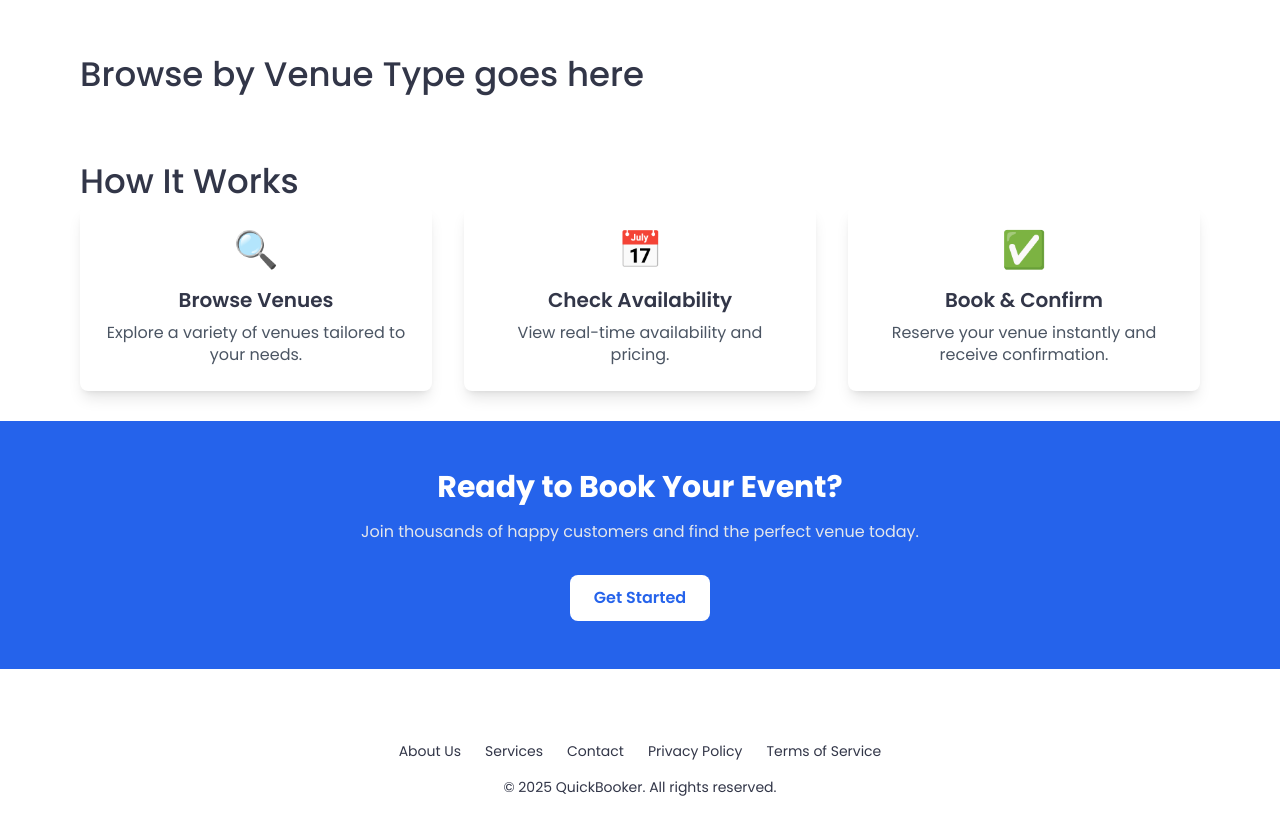
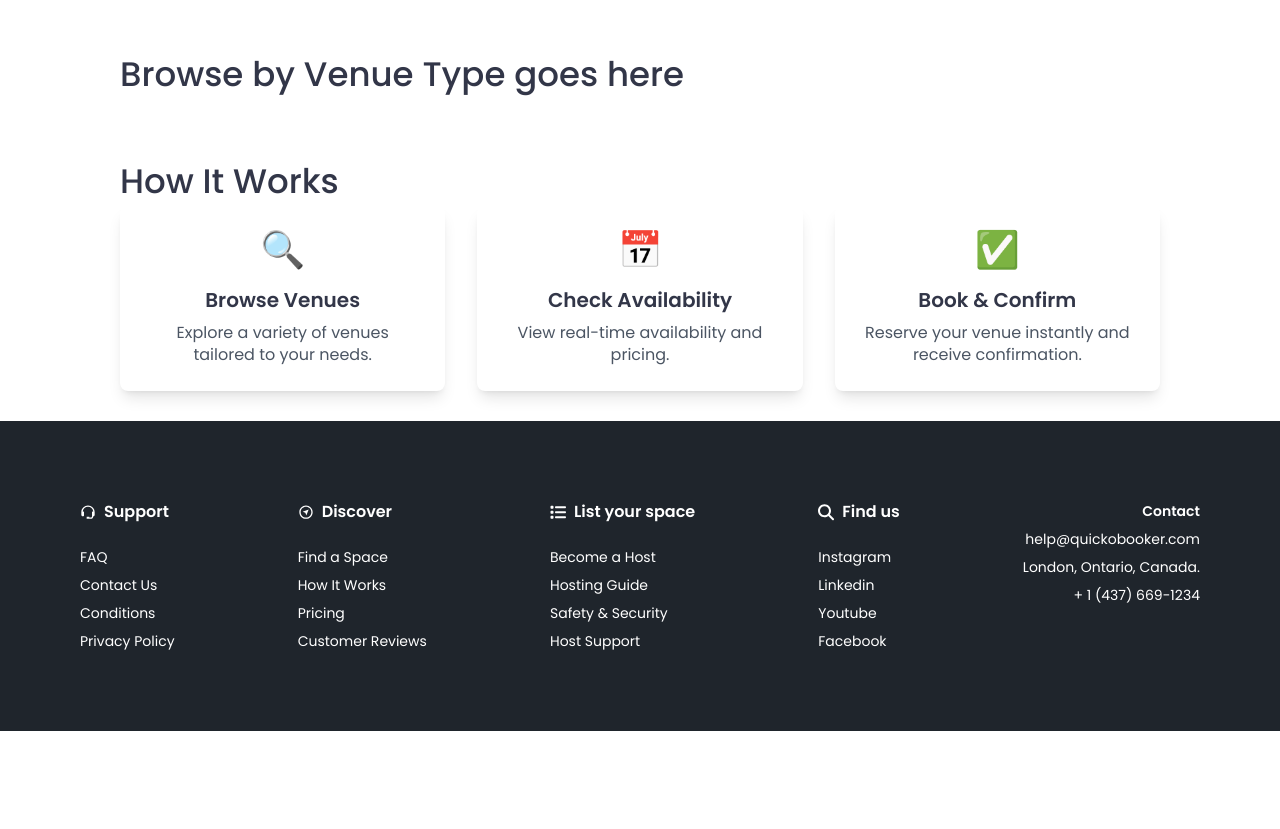
Before and after one commit to luisgcode/Quickbooker, a React (Vite) app: page / in a window 1280 px wide. Shown: the part 717-1546 px from the top of the page. After the commit the page ends 1448 px from the top, so only its background shows below. Built offline with nearby package versions, Linux system fonts and the light colour scheme.

Commit message:
Building footer

```diff
--- a/src/components/Cta/Cta.jsx
+++ /dev/null
@@ -1,21 +0,0 @@
-import React from "react";
-
-const CTA = () => {
-  return (
-    <div className="bg-blue-600 py-12">
-      <div className="max-w-7xl mx-auto px-4 sm:px-6 lg:px-8 text-center">
-        <h2 className="text-3xl font-bold text-white mb-4">
-          Ready to Book Your Event?
-        </h2>
-        <p className="text-gray-200 mb-8">
-          Join thousands of happy customers and find the perfect venue today.
-        </p>
-        <button className="bg-white text-blue-600 px-6 py-3 rounded-lg font-semibold hover:bg-gray-100 transition duration-300">
-          Get Started
-        </button>
-      </div>
-    </div>
-  );
-};
-
-export default CTA;
--- a/src/components/footer/Footer.jsx
+++ b/src/components/footer/Footer.jsx
@@ -1,77 +1,108 @@
 import React from "react";
-import { FaFacebookF, FaTwitter, FaInstagram, FaYoutube } from "react-icons/fa";
+
+import { BiSupport } from "react-icons/bi";
+import { RiCompassDiscoverLine } from "react-icons/ri";
+import { FaList } from "react-icons/fa6";
+import { FaMagnifyingGlass } from "react-icons/fa6";
 
 const Footer = () => {
   return (
-    <footer className="bg-blue-f5f5f5  py-8">
-      <div className="max-w-7xl mx-auto text-center px-4">
-        <div className="flex justify-center space-x-6 mb-4">
-          <a
-            href="https://twitter.com"
-            target="_blank"
-            rel="noopener noreferrer"
-            aria-label="Twitter"
-          >
-            <FaTwitter className="text-white text-2xl hover:text-gray-300 transition" />
-          </a>
-          <a
-            href="https://facebook.com"
-            target="_blank"
-            rel="noopener noreferrer"
-            aria-label="Facebook"
-          >
-            <FaFacebookF className="text-white text-2xl hover:text-gray-300 transition" />
-          </a>
-          <a
-            href="https://instagram.com"
-            target="_blank"
-            rel="noopener noreferrer"
-            aria-label="Instagram"
-          >
-            <FaInstagram className="text-white text-2xl hover:text-gray-300 transition" />
-          </a>
-          <a
-            href="https://youtube.com"
-            target="_blank"
-            rel="noopener noreferrer"
-            aria-label="YouTube"
-          >
-            <FaYoutube className="text-white text-2xl hover:text-gray-300 transition" />
-          </a>
+    <footer className="bg-footerColor p-sma_pad md:p-20  text-white">
+      <nav className="flex flex-col md:flex-row w-full gap-10  md:gap-24 justify-between">
+        {/* Support */}
+        <div className=" ">
+          <p className="font-semibold mb-6 flex gap-2">
+            <BiSupport />
+            Support
+          </p>
+
+          <ul className="text-sm flex flex-col gap-2">
+            <li>
+              <a href="/faq">FAQ</a>
+            </li>
+            <li>
+              <a href="/contact">Contact Us</a>
+            </li>
+            <li>
+              <a href="/terms"> Conditions</a>
+            </li>
+            <li>
+              <a href="/privacy">Privacy Policy</a>
+            </li>
+          </ul>
+        </div>
+        {/* Discover */}
+        <div className=" ">
+          <p className="font-semibold mb-6 flex gap-2">
+            <RiCompassDiscoverLine />
+            Discover
+          </p>
+          <ul className="text-sm flex flex-col gap-2">
+            <li>
+              <a href="/spaces">Find a Space</a>
+            </li>
+            <li>
+              <a href="/how-it-works">How It Works</a>
+            </li>
+            <li>
+              <a href="/pricing">Pricing</a>
+            </li>
+            <li>
+              <a href="/reviews">Customer Reviews</a>
+            </li>
+          </ul>
+        </div>
+        {/* space */}
+        <div className=" ">
+          <p className="font-semibold mb-6 flex gap-2">
+            <FaList />
+            List your space
+          </p>
+          <ul className="text-sm flex flex-col gap-2">
+            <li>
+              <a href="/host">Become a Host</a>
+            </li>
+            <li>
+              <a href="/host-guide">Hosting Guide</a>
+            </li>
+            <li>
+              <a href="/safety">Safety & Security</a>
+            </li>
+            <li>
+              <a href="/support">Host Support</a>
+            </li>
+          </ul>
+        </div>
+        {/* Social */}
+        <div className=" ">
+          <p className="font-semibold mb-6 flex gap-2">
+            <FaMagnifyingGlass />
+            Find us
+          </p>
+          <ul className="text-sm flex flex-col gap-2">
+            <li>
+              <a href="/host">Instagram</a>
+            </li>
+            <li>
+              <a href="/host-guide">Linkedin</a>
+            </li>
+            <li>
+              <a href="/safety">Youtube</a>
+            </li>
+            <li>
+              <a href="/support">Facebook</a>
+            </li>
+          </ul>
         </div>
 
-        <nav className="mb-4">
-          <ul className="flex flex-wrap justify-center space-x-6 text-sm">
-            <li>
-              <a href="/about" className="hover:underline">
-                About Us
-              </a>
-            </li>
-            <li>
-              <a href="/services" className="hover:underline">
-                Services
-              </a>
-            </li>
-            <li>
-              <a href="/contact" className="hover:underline">
-                Contact
-              </a>
-            </li>
-            <li>
-              <a href="/privacy" className="hover:underline">
-                Privacy Policy
-              </a>
-            </li>
-            <li>
-              <a href="/terms" className="hover:underline">
-                Terms of Service
-              </a>
-            </li>
-          </ul>
-        </nav>
-
-        <p className="text-sm">© 2025 QuickBooker. All rights reserved.</p>
-      </div>
+        {/* accessibility */}
+        <div className=" flex flex-col items-end gap-2 text-sm">
+          <p className="font-semibold">Contact</p>
+          <p>help@quickobooker.com</p>
+          <p>London, Ontario, Canada.</p>
+          <p> + 1 (437) 669-1234</p>
+        </div>
+      </nav>
     </footer>
   );
 };
--- a/src/pages/HomePage/Homepage.jsx
+++ b/src/pages/HomePage/Homepage.jsx
@@ -3,8 +3,6 @@ import Hero from "./Hero/Hero";
 
 import BrowseVenueType from "./BrowseVenueType/BrowseVenueType";
 import HowItWorks from "./HowItWorks/HowItWorks";
-
-import Cta from "../../components/Cta/Cta";
 
 const Homepage = () => {
   return (
@@ -12,7 +10,6 @@ const Homepage = () => {
       <Hero />
       <BrowseVenueType />
       <HowItWorks />
-      <Cta />
     </div>
   );
 };
--- a/src/pages/HomePage/features/Features.jsx
+++ /dev/null
@@ -1,40 +0,0 @@
-import React from "react";
-
-const features = [
-  {
-    title: "Marketplace",
-    description: "Booking APIs for marketplaces.",
-    link: "Learn More",
-  },
-  {
-    title: "Digital Publishers",
-    description: "API integrations for publishers.",
-    link: "Learn More",
-  },
-  {
-    title: "Enterprise API",
-    description: "White-label solutions.",
-    link: "Learn More",
-  },
-];
-
-const Features = () => {
-  return (
-    <section className="py-12 bg-gray-100">
-      this is features
-      <div className="max-w-7xl mx-auto grid grid-cols-1 md:grid-cols-3 gap-6">
-        {features.map((feature, index) => (
-          <div key={index} className="bg-white p-6 rounded-lg shadow">
-            <h3 className="text-xl font-semibold">{feature.title}</h3>
-            <p className="mt-4">{feature.description}</p>
-            <a href="#" className="text-blue-500 mt-4 inline-block">
-              {feature.link}
-            </a>
-          </div>
-        ))}
-      </div>
-    </section>
-  );
-};
-
-export default Features;
--- a/tailwind.config.js
+++ b/tailwind.config.js
@@ -13,10 +13,11 @@ export default {
       colors: {
         regularText: "#323648",
         blueCompany: "#196af0",
+        footerColor: "#1f252c  ",
       },
       spacing: {
         sma_pad: "24px 24px",
-        mid_pad: "30px 80px",
+        mid_pad: "30px 120px",
       },
     },
   },
```
